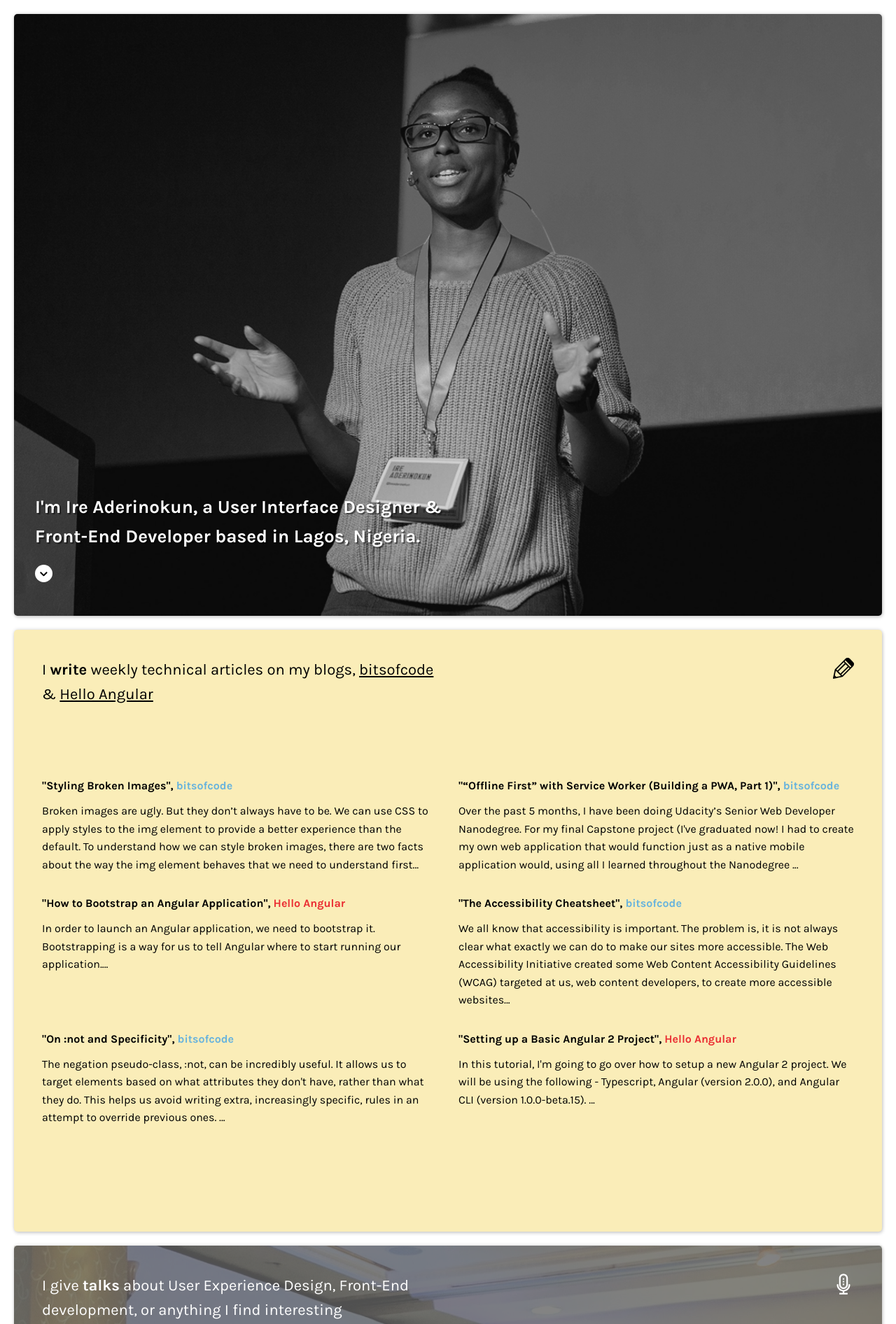
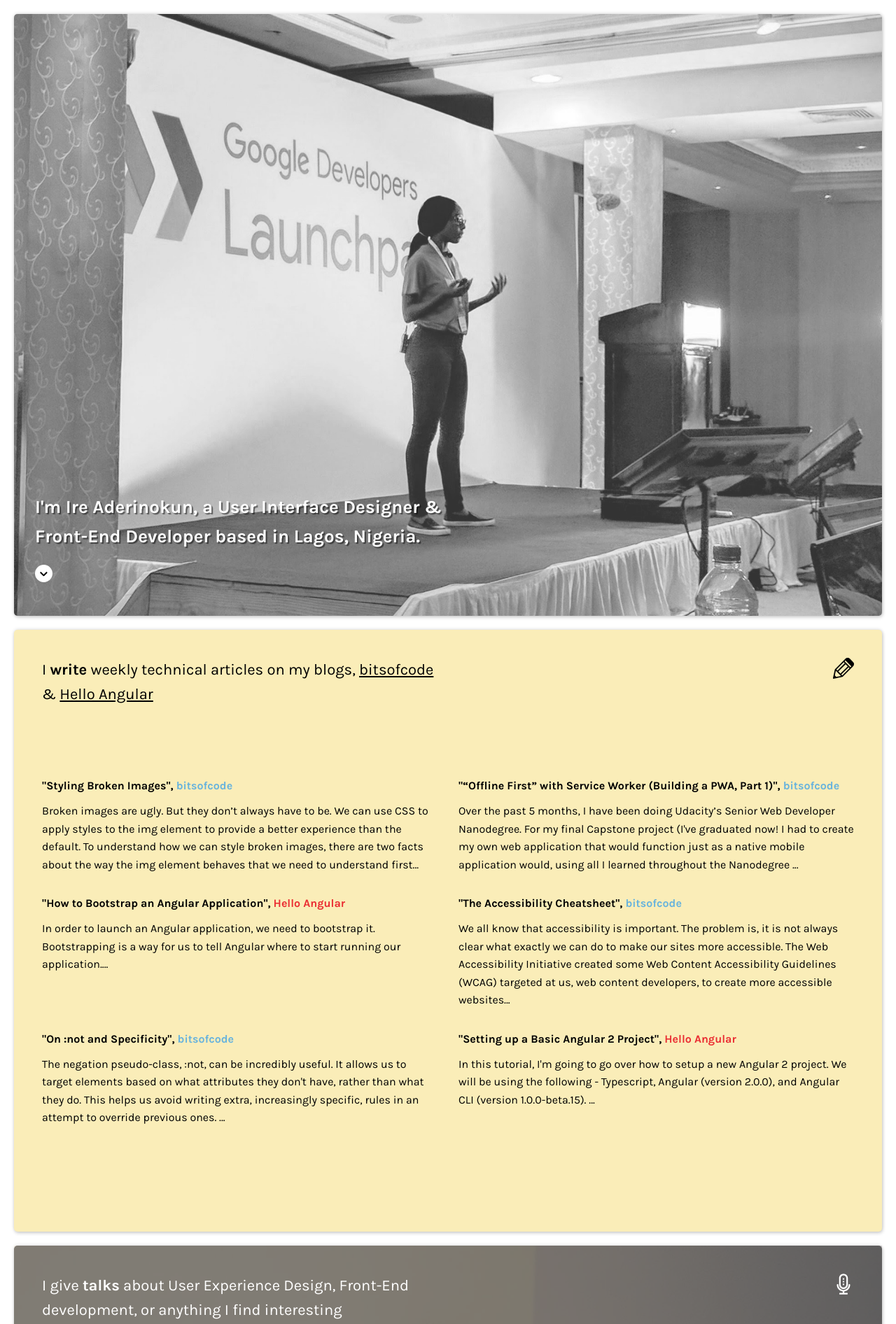
Before and after one commit to ireade/ireaderinokun.com, a Jekyll site: the page built from index.html, in a window 1280 px wide. Shown: the top 1892 px of the page at 70% size. Built offline with Jekyll 4.4.1, drawn with Linux system fonts in a browser that asks for light colours.

```diff
--- a/_css/_page-home.scss
+++ b/_css/_page-home.scss
@@ -7,7 +7,7 @@
 
   background-color: rgb(50,50,50);
   color: #fff;
-  background-image: url('/assets/img/Fronteers_BW.png');
+  background-image: url('/assets/img/speaking/talk_launchpad_2016_BW.jpg');
   background-repeat: no-repeat;
   background-size: cover;
   background-position: center;
--- a/_includes/section-speaking.html
+++ b/_includes/section-speaking.html
@@ -1,5 +1,5 @@
 <section id="speaking" class="site-page site-page--speaking site-page--slideshow">
-    <div class="slideshow-background" style="background-image: url('/assets/img/speaking/talk_launchpad_2016.jpg')"></div>
+    <div class="slideshow-background" style="background-image: url('/assets/img/speaking/talk_gdg_2016.jpg')"></div>
     <div>
         <header class="page-header">
             {% include icon-microphone.svg %}
```
Also changed, not shown: assets/css/main.css, assets/img/speaking/talk_launchpad_2016_BW.jpg (added).
